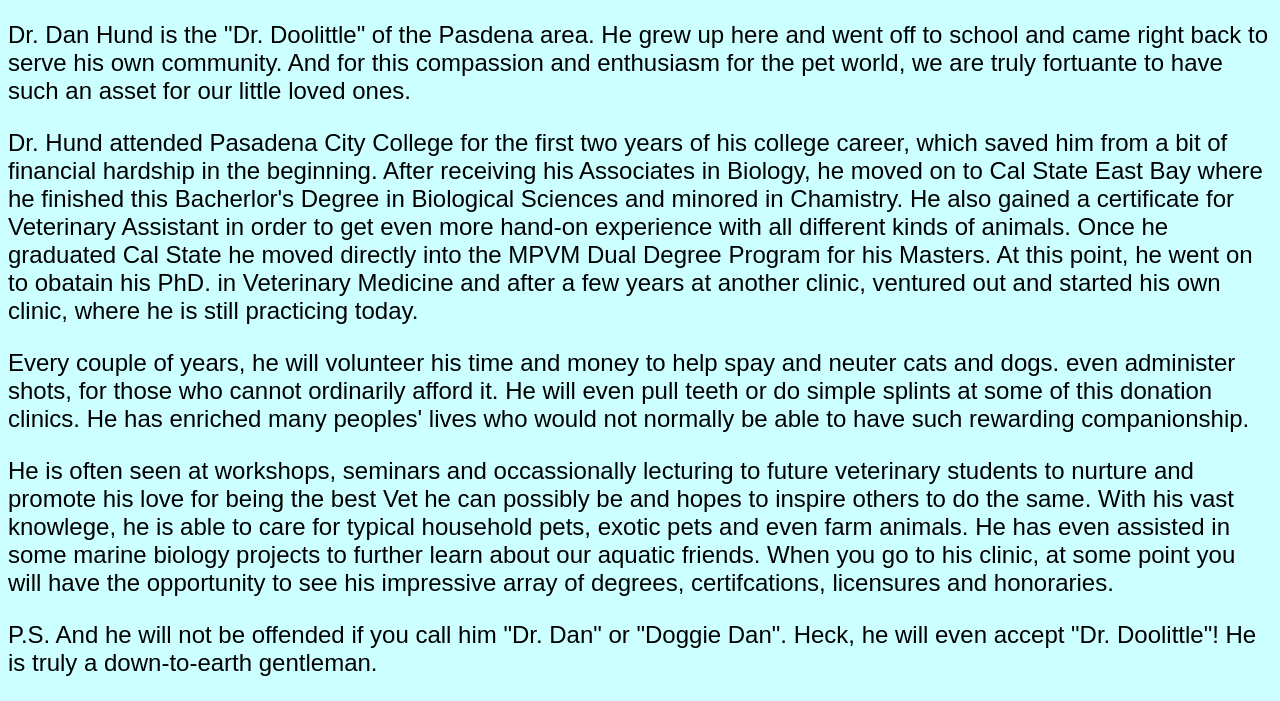
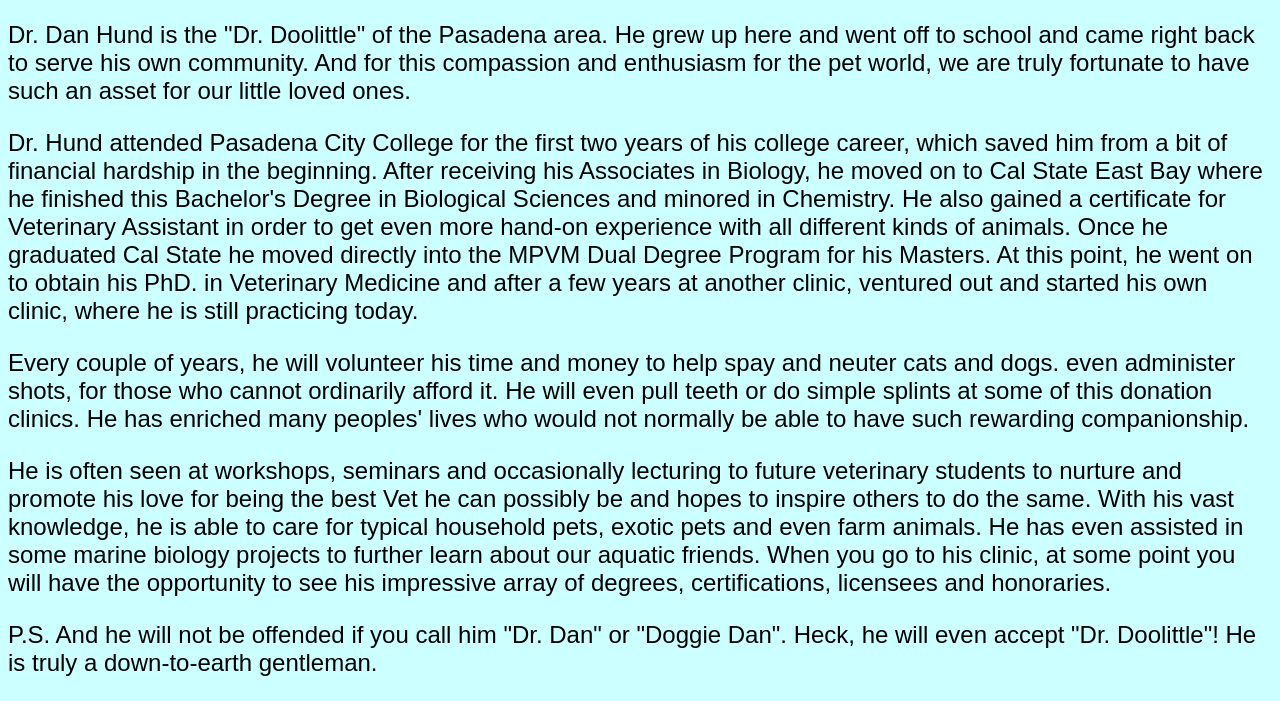
Before and after one commit to bengelbox/vet, a plain HTML site: page about.html in a window 1280 px wide. Shown: the part 441-1142 px from the top of the page. Drawn offline with Linux system fonts and the light colour scheme.

Commit message:
Add files via upload

```diff
--- a/about.html
+++ b/about.html
@@ -21,13 +21,13 @@
     <hr>
 
     <h1>Who is Doctor Dan Hund?</h1>
-    <p style= "font-size: 24px; font-family: Arial, Helvetica, sans-serif;">Dr. Dan Hund is the "Dr. Doolittle" of the Pasdena area. He grew up here and went off to school and came right back to serve his own community. And for this compassion and enthusiasm for the pet world, we are truly fortuante to have such an asset for our little loved ones.</p>
+    <p style= "font-size: 24px; font-family: Arial, Helvetica, sans-serif;">Dr. Dan Hund is the "Dr. Doolittle" of the Pasadena area. He grew up here and went off to school and came right back to serve his own community. And for this compassion and enthusiasm for the pet world, we are truly fortunate to have such an asset for our little loved ones.</p>
 
-    <p style= "font-size: 24px; font-family: Arial, Helvetica, sans-serif;">Dr. Hund attended Pasadena City College for the first two years of his college career, which saved him from a bit of financial hardship in the beginning. After receiving his Associates in Biology, he moved on to Cal State East Bay where he finished this Bacherlor's Degree in Biological Sciences and minored in Chamistry. He also gained a certificate for Veterinary Assistant in order to get even more hand-on experience with all different kinds of animals. Once he graduated Cal State he moved directly into the MPVM Dual Degree Program for his Masters. At this point, he went on to obatain his PhD. in Veterinary Medicine and after a few years at another clinic, ventured out and started his own clinic, where he is still practicing today.</p>
+    <p style= "font-size: 24px; font-family: Arial, Helvetica, sans-serif;">Dr. Hund attended Pasadena City College for the first two years of his college career, which saved him from a bit of financial hardship in the beginning. After receiving his Associates in Biology, he moved on to Cal State East Bay where he finished this Bachelor's Degree in Biological Sciences and minored in Chemistry. He also gained a certificate for Veterinary Assistant in order to get even more hand-on experience with all different kinds of animals. Once he graduated Cal State he moved directly into the MPVM Dual Degree Program for his Masters. At this point, he went on to obtain his PhD. in Veterinary Medicine and after a few years at another clinic, ventured out and started his own clinic, where he is still practicing today.</p>
 
     <p style= "font-size: 24px; font-family: Arial, Helvetica, sans-serif;">Every couple of years, he will volunteer his time and money to help spay and neuter cats and dogs. even administer shots, for those who cannot ordinarily afford it. He will even pull teeth or do simple splints at some of this donation clinics. He has enriched many peoples' lives who would not normally be able to have such rewarding companionship.</p>
 
-    <p style= "font-size: 24px; font-family: Arial, Helvetica, sans-serif;">He is often seen at workshops, seminars and occassionally lecturing to future veterinary students to nurture and promote his love for being the best Vet he can possibly be and hopes to inspire others to do the same. With his vast knowlege, he is able to care for typical household pets, exotic pets and even farm animals. He has even assisted in some marine biology projects to further learn about our aquatic friends. When you go to his clinic, at some point you will have the opportunity to see his impressive array of degrees, certifcations, licensures and honoraries.</p>
+    <p style= "font-size: 24px; font-family: Arial, Helvetica, sans-serif;">He is often seen at workshops, seminars and occasionally lecturing to future veterinary students to nurture and promote his love for being the best Vet he can possibly be and hopes to inspire others to do the same. With his vast knowledge, he is able to care for typical household pets, exotic pets and even farm animals. He has even assisted in some marine biology projects to further learn about our aquatic friends. When you go to his clinic, at some point you will have the opportunity to see his impressive array of degrees, certifications, licensees and honoraries.</p>
 
     <p style= "font-size: 24px; font-family: Arial, Helvetica, sans-serif;">P.S. And he will not be offended if you call him "Dr. Dan" or "Doggie Dan". Heck, he will even accept "Dr. Doolittle"! He is truly a down-to-earth gentleman.</p>
 </body>
```
